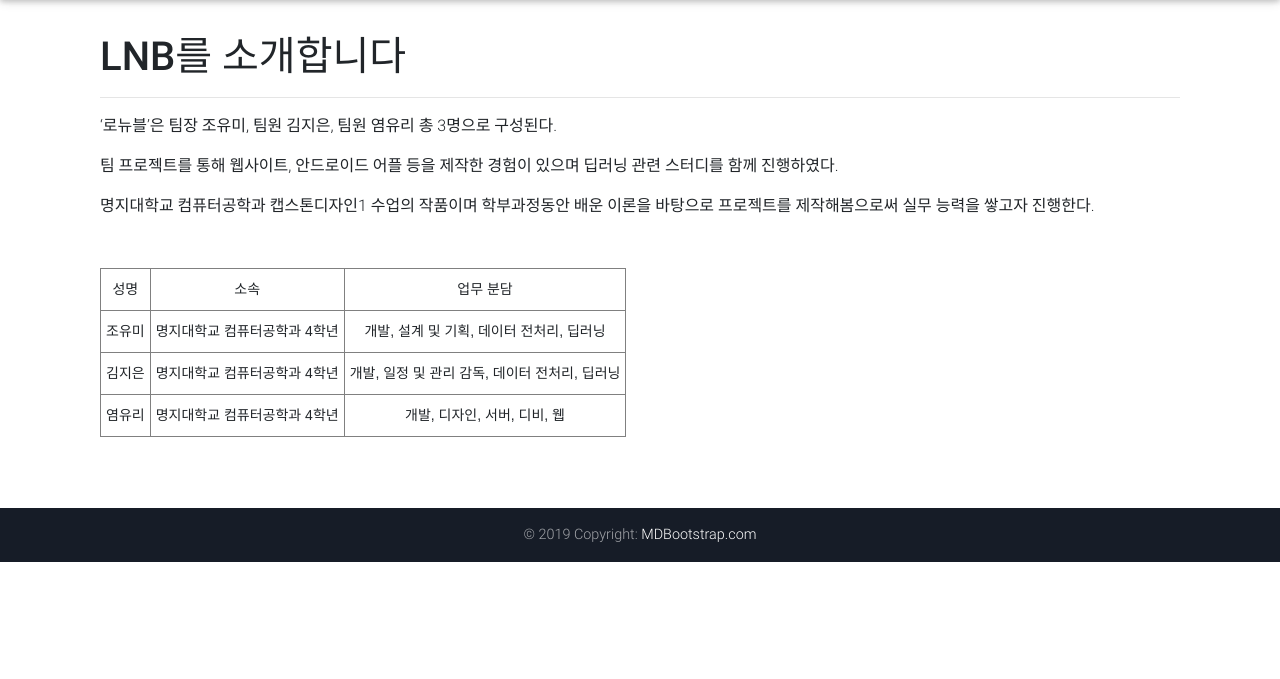
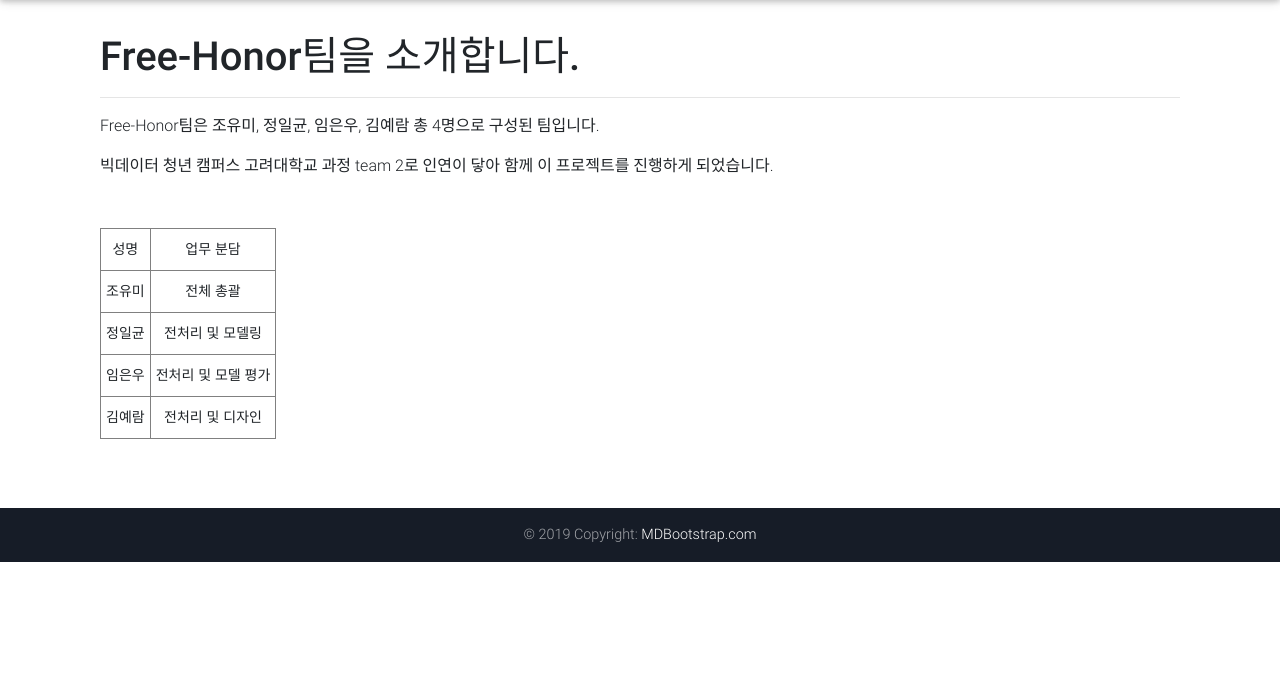
Before and after one commit to eunwooim/Datacampus-KU, a Python web app: template flask/templates/aboutUS.html in a window 1280 px wide. Shown: the part 64-743 px from the top of the page. Run offline with Jinja, Linux system fonts and the light colour scheme; the template is opened without the code that fills it, so the values that code supplies are empty; some libraries are stand-ins or nearby versions.

Commit message:
Update aboutUS.html

```diff
--- a/flask/templates/aboutUS.html
+++ b/flask/templates/aboutUS.html
@@ -91,11 +91,10 @@
           <div class="col-md-6 mb-4">
 
             <!-- Main heading -->
-            <h3 class="h3 mb-3">LNB를 소개합니다</h3>
+            <h3 class="h3 mb-3">Free-Honor팀을 소개합니다.</h3>
               <hr>
-              <p>‘로뉴블’은 팀장 조유미, 팀원 김지은, 팀원 염유리 총 3명으로 구성된다.</p>
-              <p>팀 프로젝트를 통해 웹사이트, 안드로이드 어플 등을 제작한 경험이 있으며 딥러닝 관련 스터디를 함께 진행하였다.</p>
-              <p>명지대학교 컴퓨터공학과 캡스톤디자인1 수업의 작품이며 학부과정동안 배운 이론을 바탕으로 프로젝트를 제작해봄으로써 실무 능력을 쌓고자 진행한다.</p>
+              <p>Free-Honor팀은 조유미, 정일균, 임은우, 김예람 총 4명으로 구성된 팀입니다.</p>
+              <p>빅데이터 청년 캠퍼스 고려대학교 과정 team 2로 인연이 닿아 함께 이 프로젝트를 진행하게 되었습니다.</p>
               <!-- Main heading -->
           </div>
 
@@ -108,25 +107,25 @@
         <thead>
           <tr>
             <th class="tg-c3ow">성명</th>
-            <th class="tg-c3ow">소속</th>
             <th class="tg-c3ow">업무 분담</th>
           </tr>
         </thead>
         <tbody>
           <tr>
             <td class="tg-c3ow">조유미</td>
-            <td class="tg-c3ow">명지대학교 컴퓨터공학과 4학년</td>
-            <td class="tg-c3ow">개발, 설계 및 기획, 데이터 전처리, 딥러닝</td>
+            <td class="tg-c3ow">전체 총괄</td>
           </tr>
           <tr>
-            <td class="tg-c3ow">김지은</td>
-            <td class="tg-c3ow">명지대학교 컴퓨터공학과 4학년</td>
-            <td class="tg-c3ow">개발, 일정 및 관리 감독, 데이터 전처리, 딥러닝</td>
+            <td class="tg-c3ow">정일균</td>
+            <td class="tg-c3ow">전처리 및 모델링</td>
           </tr>
           <tr>
-            <td class="tg-c3ow">염유리</td>
-            <td class="tg-c3ow">명지대학교 컴퓨터공학과 4학년</td>
-            <td class="tg-c3ow">개발, 디자인, 서버, 디비, 웹</td>
+            <td class="tg-c3ow">임은우</td>
+            <td class="tg-c3ow">전처리 및 모델 평가</td>
+          </tr>
+          <tr>
+            <td class="tg-c3ow">김예람</td>
+            <td class="tg-c3ow">전처리 및 디자인</td>
           </tr>
          </tbody>
          </table>
```
